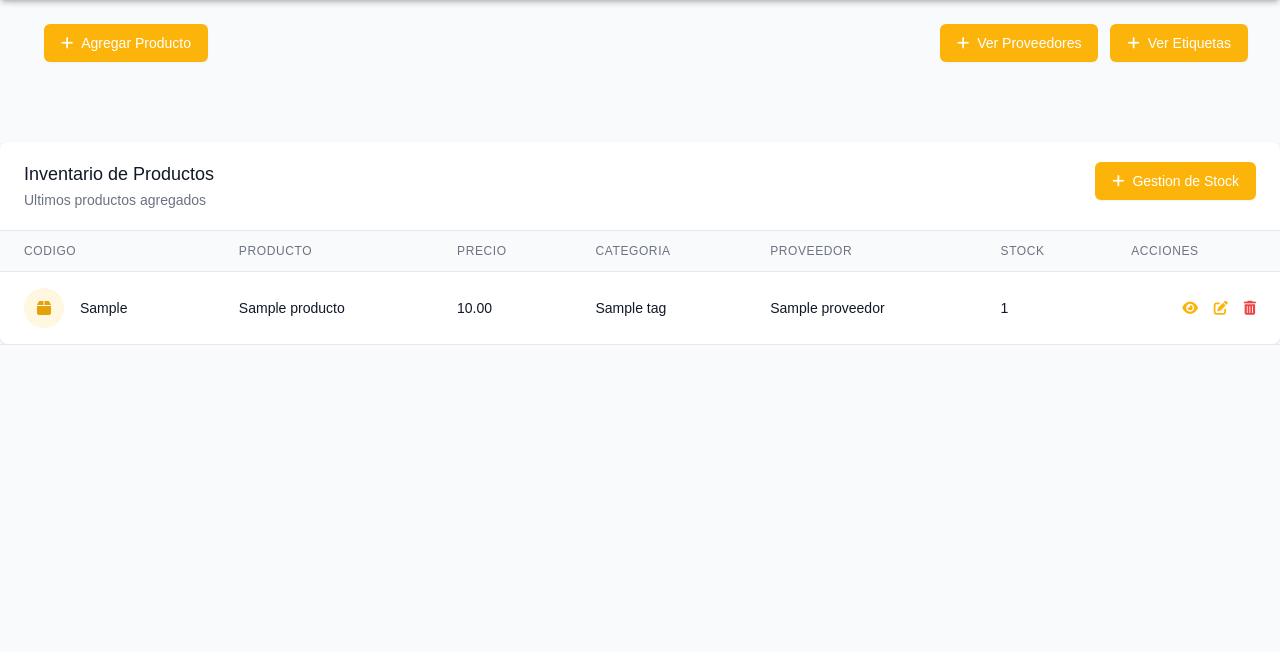
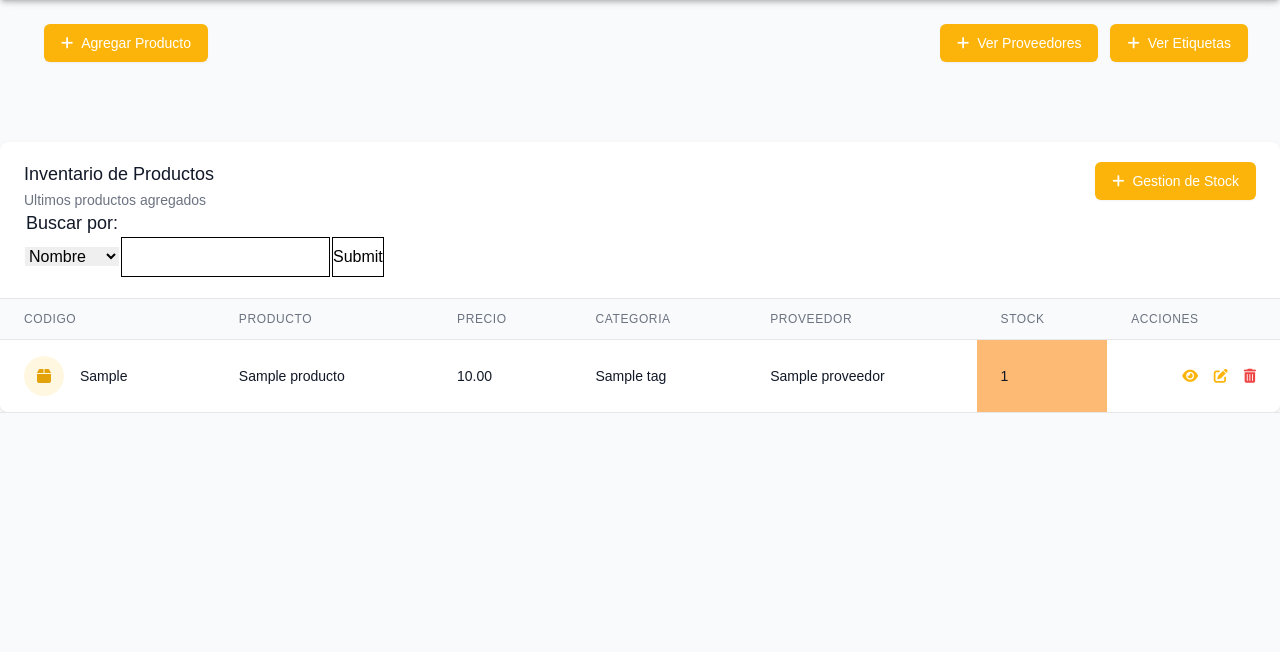
Before and after one commit to damo0615/SistemaDeInventario, a PHP site: page /vistas/inventario.php in a window 1280 px wide. Shown: the part 64-716 px from the top of the page. Run offline with PHP 8.4, Linux system fonts and the light colour scheme; a user stored in the database is signed in; tables that the repository leaves empty hold one stand-in row (values such as "Sample post"); some libraries are stand-ins or nearby versions.

```diff
--- a/vistas/inventario.php
+++ b/vistas/inventario.php
@@ -8,11 +8,27 @@
     }
     include '../db/db.php';
     $query = mysqli_query($conn, "SELECT * FROM producto INNER JOIN tag ON producto.id_tag = tag.id INNER JOIN proveedor ON producto.id_proveedor = proveedor.id INNER JOIN inventario ON inventario.id_producto = producto.id");
+    /*BUSQUEDA DE PRODUCTOS*/
+    if (isset($_POST['buscar'])) {
+        $campo = $_POST['campo'];
+        $busqueda = $_POST['texto'];
+        if ($campo == 'nombre') {
+            $query = mysqli_query($conn, "SELECT * FROM producto INNER JOIN tag ON producto.id_tag = tag.id INNER JOIN proveedor ON producto.id_proveedor = proveedor.id INNER JOIN inventario ON inventario.id_producto = producto.id WHERE nombre = '$busqueda'");
+        }if ($campo == 'codigo') {
+            $query = mysqli_query($conn, "SELECT * FROM producto INNER JOIN tag ON producto.id_tag = tag.id INNER JOIN proveedor ON producto.id_proveedor = proveedor.id INNER JOIN inventario ON inventario.id_producto = producto.id WHERE codigo = '$busqueda' ");
+        }if ($campo == 'categoria') {
+            $query = mysqli_query($conn, "SELECT * FROM producto INNER JOIN tag ON producto.id_tag = tag.id INNER JOIN proveedor ON producto.id_proveedor = proveedor.id INNER JOIN inventario ON inventario.id_producto = producto.id WHERE nombres = '$busqueda' ");
+        }
+        if ($campo == 'Proveedor') {
+            $query = mysqli_query($conn, "SELECT * FROM producto INNER JOIN tag ON producto.id_tag = tag.id INNER JOIN proveedor ON producto.id_proveedor = proveedor.id INNER JOIN inventario ON inventario.id_producto = producto.id WHERE nombrep = '$busqueda' ");
+        }
+    }
     include '../public/footer.html';
 ?>
 <!DOCTYPE html>
 <html lang="es">
 <head>
+
     <meta charset="UTF-8">
     <meta http-equiv="X-UA-Compatible" content="IE=edge">
     <meta name="viewport" content="width=device-width, initial-scale=1.0">
@@ -131,6 +147,30 @@
                 <p class="mt-1 max-w-2xl text-sm text-gray-500 dark:text-gray-400">
                     Ultimos productos agregados
                 </p>
+                <table>
+                    <thead>
+                        <th><h3 class="text-lg leading-6 font-medium text-gray-900 dark:text-white">Buscar por:</h3></th>
+                    </thead>
+                    <tbody>
+                        <form method="POST">
+                        <td>
+
+                                <select name="campo">
+                                    <option value="nombre">Nombre</option>
+                                    <option value="codigo">Codigo</option>
+                                    <option value="categoria">Categoria</option>
+                                    <option value="Proveedor">Proveedor</option>
+                                </select>
+                        </td>
+                        <td>
+                            <input type="text" name="texto">
+                        </td>
+                        <td>
+                            <input type="submit" name="buscar">
+                        </td>
+                        </form>
+                    </tbody>
+                </table>
             </div>
         </div>
 
@@ -200,7 +240,12 @@
                                                 </td><td class="px-6 py-4 whitespace-nowrap">
                                                     <div class="text-sm text-gray-900 dark:text-white"><?php echo $prov; ?></div>
                                                 </td>
-                                                </td><td class="px-6 py-4 whitespace-nowrap">
+                                                </td><td class="px-6 py-4 whitespace-nowrap bg-<?php if ($stock <= 0) {
+                                                    echo 'red-300';}
+                                                    else if ($stock <= 5) {
+                                                        echo 'orange-300';
+
+                                                }?>">
                                                     <div class="text-sm text-gray-900 dark:text-white"><?php echo $stock; ?></div>
                                                 </td>
                                                 </td>
--- a/vistas/inventario/stock.php
+++ b/vistas/inventario/stock.php
@@ -240,7 +240,7 @@ $conn->close();
 
                         <form id="add-form">
                             <input type="text" maxlength="25" id="codigo_producto" placeholder="Código de Producto" list="codigos" class="mt-2 focus:ring-primary-500 focus:border-primary-500 shadow-sm sm:text-sm border-gray-300 rounded-md dark:bg-gray-600 dark:border-gray-500 dark:text-white" required>
-                            <input type="number" maxlength="25" id="cantidad_producto" placeholder="Cantidad" min="1" class="mt-2 focus:ring-primary-500 focus:border-primary-500 shadow-sm sm:text-sm border-gray-300 rounded-md dark:bg-gray-600 dark:border-gray-500 dark:text-white" required>
+                            <input type="number" max="200" maxlength="3" id="cantidad_producto" placeholder="Cantidad" min="1" class="mt-2 focus:ring-primary-500 focus:border-primary-500 shadow-sm sm:text-sm border-gray-300 rounded-md dark:bg-gray-600 dark:border-gray-500 dark:text-white" required>
                             <button type="submit" id="add-btn" class="ml-3 inline-flex items-center px-4 py-2 border border-transparent rounded-md shadow-sm text-sm font-medium text-white bg-primary-500 hover:bg-primary-600 focus:outline-none focus:ring-2 focus:ring-offset-2 focus:ring-primary-500">Agregar</button>
                             <datalist id="codigos">
                                 </datalist>
--- a/vistas/usuarios/agguser.php
+++ b/vistas/usuarios/agguser.php
@@ -7,7 +7,6 @@
     if(!isset($user_id)) {
         header("location:../../sesion/login.php");
     }
-    $git=2;
     $roles = mysqli_query($conn, "SELECT Nombre,id FROM permisos");
     if(!empty($_POST['send'])){
         $nombre = limpiar_cadena($_POST['name']);
@@ -21,7 +20,7 @@
         $res1 = limpiar_cadena($_POST['res1']);
         $pre2 = limpiar_cadena($_POST['pre2']);
         $res2 = limpiar_cadena($_POST['res2']);
-        $random = range(5, 12);
+        $random = 12;
         $opcion = array("cost"=>$random);
         if (preg_match("/^(?=.*[A-Za-z])(?=.*\d)(?=.*[@$!%*#?&])[A-Za-z\d@$!%*#?&]{3,}$/", $password)){
                 if($c_password == $password){
```
